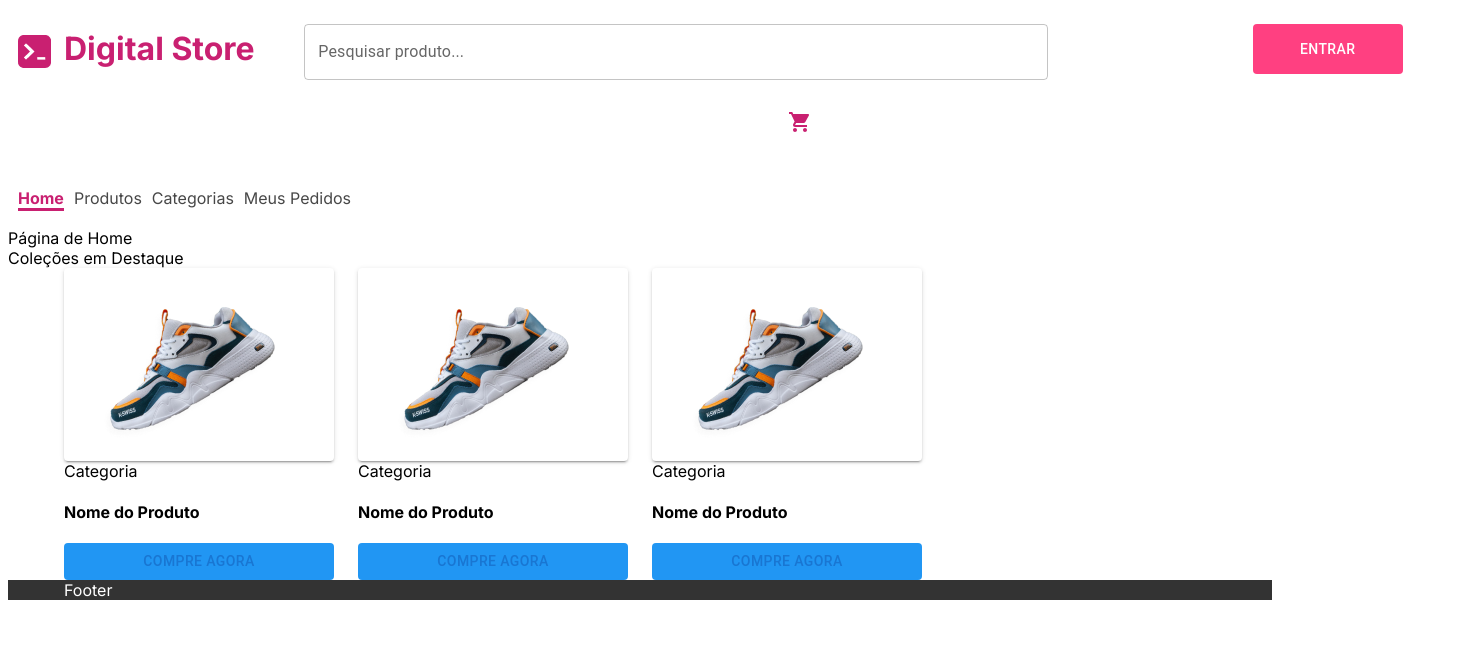
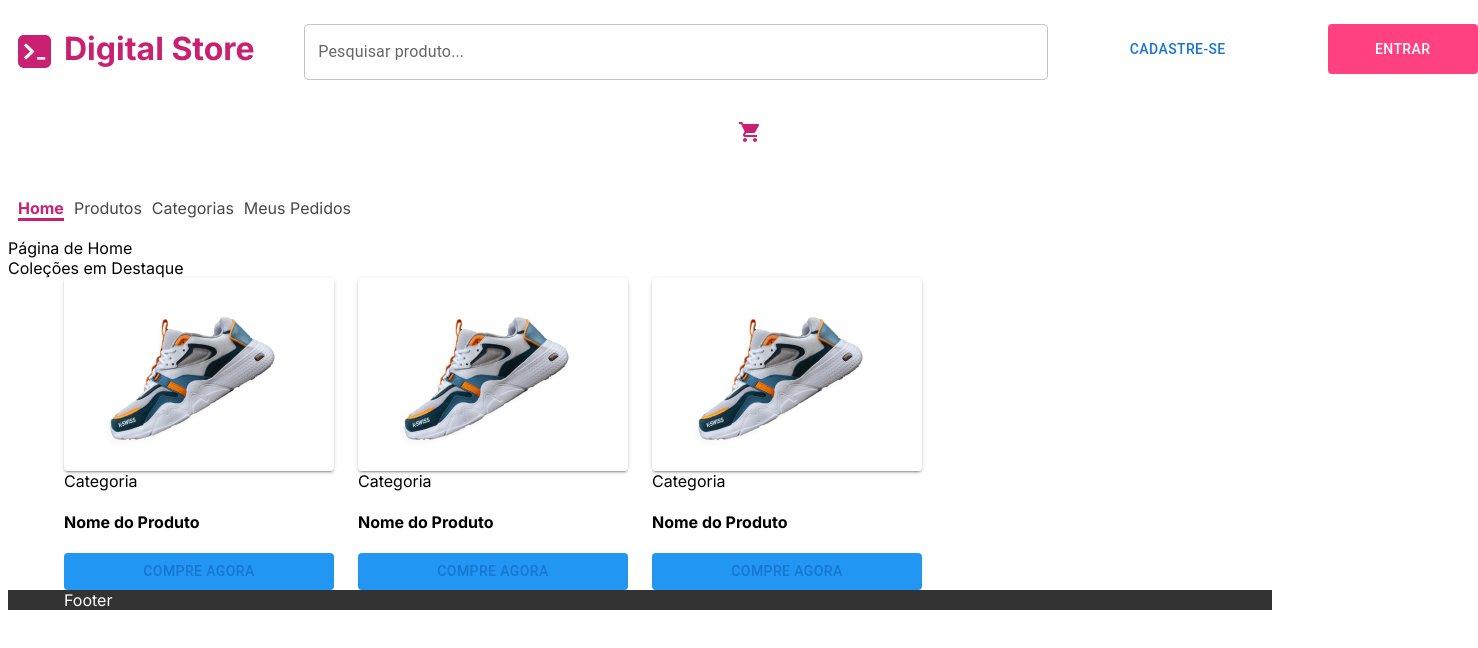
Before and after one commit to maiaaraujo/Digital_Store, a React (Create React App) app in the folder front/: page / in a window 1280 px wide. Shown: the top 648 px of the page, 1478 px wide, since content can reach past the window. Built offline with nearby package versions, Linux system fonts and the light colour scheme; a web font is replaced by a local one.

Commit message:
botao cadastro

```diff
--- a/front/src/components/Navbar/index.js
+++ b/front/src/components/Navbar/index.js
@@ -21,6 +21,10 @@ export default function Navbar() {
                 </Grid>
 
                 <Grid item>
+                   <Button className="botao1">Cadastre-se</Button>
+                </Grid>
+
+                <Grid item>
                    <Button className="botao" sx={{backgroundColor:
                    pink['A200'],color:"white"}}>Entrar</Button>
                 </Grid>
--- a/front/src/components/Navbar/styles.css
+++ b/front/src/components/Navbar/styles.css
@@ -12,11 +12,11 @@
 }
 
 .carrinho {
-    width: 45px;
-    height: 45px;
+    width: 75px;
+    height: 75px;
     color: #C92071;
-    margin-left: 780px;
-    margin-top: 20px;
+    margin-left: 730px;
+    margin-top: 30px;
 }
 
 .Vector {
@@ -33,7 +33,15 @@
 .botao {
     width: 150px;
     height: 50px;
-    left: 500%;
+    left: 450%;
     top: 20%;
     background-color: #C92071;
 }
+
+.botao1 {
+    width: 150px;
+    height: 50px;
+    left: 400%;
+    top: 20%;
+    color: #474747;
+}
--- a/front/src/pages/Home/index.js
+++ b/front/src/pages/Home/index.js
@@ -12,6 +12,18 @@ import Footer from "../../components/Footer";
 export default function Home () {
 
     const [listaProdutos, setListaProdutos] = React.useState ([]);
+
+    React.useEffect(() => {
+        async function buscarProdutos(){
+          let resposta = await
+           fetch("https://63388a25383946bc7fe9a891.mockapi.io/digitalstoreusers")
+          .then(res => res.json())
+          .then(lista => {
+            setListaProdutos(lista)
+          });
+
+        }
+    }, [])
 
     return (
       <div>
```
